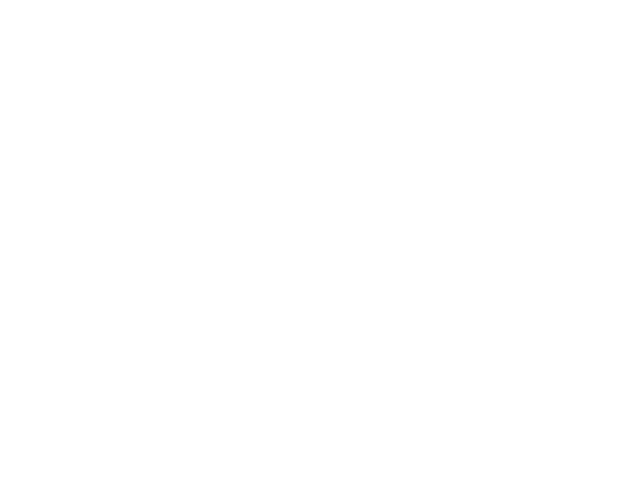
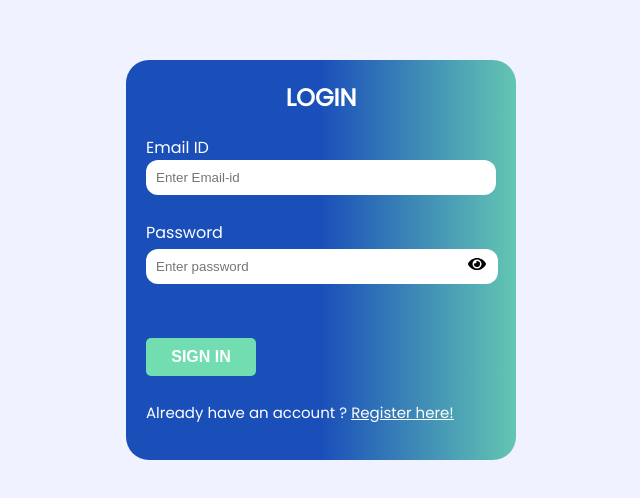
Before and after one commit to hjain2003/Health-Care-System, a React (Create React App) app in the folder client/: page /login in a window 1280 px wide. Shown: the part 140-638 px from the top of the page, without its empty margins (319-959 px from the left). Built offline with nearby package versions, Linux system fonts and the light colour scheme.

Commit message:
added register/login

```diff
--- a/client/src/Components/Login/Login.css
+++ b/client/src/Components/Login/Login.css
@@ -0,0 +1,54 @@
+.full_page_login{
+    height: 100vh;
+    width: 100%;
+    background-color: #F0F2FF;
+    display: flex;
+    align-items: center;
+    justify-content: center;
+}
+.login_box{
+    height: 360px;
+    width: 350px;
+    padding: 20px;
+    display: flex;
+    flex-direction: column;
+    background: linear-gradient(270deg, #71DDB1 -9.55%, #1A4FBA 50%);
+    border-radius: 23px;
+    color: white;
+}
+.login_box h2{
+    margin-top: 0px;
+}
+.login_box input{
+    text-decoration: none;
+    border-radius: 12px;
+    border: none;
+    padding: 10px;
+}
+.login_btn{
+    background-color: #71DDB1;
+    padding: 10px;
+    border: none;
+    border-radius: 5px;
+    width: 110px;
+    color: white;
+    font-weight: bold;
+    cursor: pointer;
+    font-size: 16px;
+}
+.linkRegister{
+    font-size: 15px;
+}
+.linkRegister a{
+    color: white;
+}
+.password-toggle-btn {
+    background: none;
+    border: none;
+    padding: 10px;
+    cursor: pointer;
+    color: black;
+    font-size: 18px;
+    z-index: 100;
+    margin-left: -40px;
+}
--- a/client/src/Components/Login/Login.jsx
+++ b/client/src/Components/Login/Login.jsx
@@ -1,11 +1,47 @@
 import React from 'react'
 import './Login.css';
+import { NavLink, useNavigate } from 'react-router-dom';
+import { FaEye, FaEyeSlash } from 'react-icons/fa';
 
 const Login = () => {
+  const [showPassword, setShowPassword] = React.useState(false);
+  const [showConfirmPassword, setShowConfirmPassword] = React.useState(false);
+
+  const togglePasswordVisibility = () => {
+    setShowPassword(!showPassword);
+  };
+
+  const toggleConfirmPasswordVisibility = () => {
+    setShowConfirmPassword(!showConfirmPassword);
+  };
+
   return (
-    <div>
-
-    </div>
+    <>
+      <div className="full_page_login">
+        <div className="login_box">
+          <h2 align="center">LOGIN</h2>
+          <label htmlFor="">Email ID</label>
+          <input type="text" placeholder='Enter Email-id' name="email" />
+          <br />
+          <label htmlFor="">Password</label>
+          <div className="password-input">
+            <input
+              type={showPassword ? 'text' : 'password'}
+              placeholder='Enter password'
+              name="password"
+              className="password_field"
+            />
+            <button className="password-toggle-btn" onClick={togglePasswordVisibility}>
+              {showPassword ? <FaEyeSlash /> : <FaEye />}
+            </button>
+          </div>
+          <br /><br />
+          <button className='login_btn'>SIGN IN</button>
+          <br />
+          <span className="linkRegister">Already have an account ? <NavLink to='/register'>Register here!</NavLink></span>
+        </div>
+      </div >
+    </>
   )
 }
 
--- a/client/src/Components/Register/Register.css
+++ b/client/src/Components/Register/Register.css
@@ -1,4 +1,4 @@
-.full_page_register{
+.full_page_register {
     height: 100vh;
     width: 100%;
     background-color: #F0F2FF;
@@ -6,8 +6,9 @@
     align-items: center;
     justify-content: center;
 }
-.register_box{
-    height: 450px;
+
+.register_box {
+    height: 500px;
     width: 350px;
     padding: 20px;
     display: flex;
@@ -16,9 +17,52 @@
     border-radius: 23px;
     color: white;
 }
-.register_box input{
+
+.register_box h2 {
+    margin-top: 0px;
+}
+
+.register_box input {
     text-decoration: none;
     border-radius: 12px;
     border: none;
     padding: 10px;
+    z-index: 1;
 }
+
+.register_btn {
+    background-color: #71DDB1;
+    padding: 10px;
+    border: none;
+    border-radius: 5px;
+    width: 110px;
+    color: white;
+    font-weight: bold;
+    cursor: pointer;
+    font-size: 16px;
+}
+
+.linkRegister {
+    font-size: 15px;
+}
+
+.linkRegister a {
+    color: white;
+}
+.password_field{
+    width: 100%;
+}
+.password-toggle-btn {
+    background: none;
+    border: none;
+    padding: 10px;
+    cursor: pointer;
+    color: black;
+    font-size: 18px;
+    z-index: 100;
+    margin-left: -40px;
+}
+.password-input{
+    display: flex;
+    align-items: center;
+}
--- a/client/src/Components/Register/Register.jsx
+++ b/client/src/Components/Register/Register.jsx
@@ -1,7 +1,20 @@
-import React from 'react'
+import React from 'react';
 import './Register.css';
+import { NavLink } from 'react-router-dom';
+import { FaEye, FaEyeSlash } from 'react-icons/fa';
 
 const Register = () => {
+  const [showPassword, setShowPassword] = React.useState(false);
+  const [showConfirmPassword, setShowConfirmPassword] = React.useState(false);
+
+  const togglePasswordVisibility = () => {
+    setShowPassword(!showPassword);
+  };
+
+  const toggleConfirmPasswordVisibility = () => {
+    setShowConfirmPassword(!showConfirmPassword);
+  };
+
   return (
     <>
       <div className="full_page_register">
@@ -14,14 +27,40 @@
           <input type="email" placeholder='Enter email-id' name="email" />
           <br />
           <label htmlFor="">Password</label>
-            <input type="password" placeholder='Enter password' name="password" />
+          <div className="password-input">
+            <input
+              type={showPassword ? 'text' : 'password'}
+              placeholder='Enter password'
+              name="password"
+              className="password_field"
+            />
+            <button className="password-toggle-btn" onClick={togglePasswordVisibility}>
+              {showPassword ? <FaEyeSlash /> : <FaEye />}
+            </button>
+          </div>
           <br />
           <label htmlFor="">Confirm Password</label>
-            <input type="password" placeholder='Re-Enter password' name="cpassword" />
+          <div className="password-input">
+            <input
+              type={showConfirmPassword ? 'text' : 'password'}
+              placeholder='Re-Enter password'
+              name="cpassword"
+              className="password_field"
+            />
+            <button className="password-toggle-btn" onClick={toggleConfirmPasswordVisibility}>
+              {showConfirmPassword ? <FaEyeSlash /> : <FaEye />}
+            </button>
+          </div>
+          <br />
+          <button className='register_btn'>SIGN UP</button>
+          <br />
+          <span className="linkRegister">
+            Already have an account ? <NavLink to='/login'>Login here!</NavLink>
+          </span>
         </div>
       </div>
     </>
-  )
+  );
 }
 
-export default Register
+export default Register;
```
Lines whose indentation alone changed are shown as unchanged.
